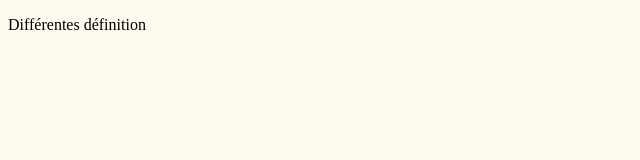
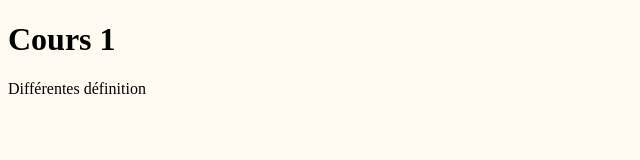
Before and after one commit to rockleebg/cours-1, a plain HTML site: page index.html in a window 1280 px wide. Shown: the whole page, without its empty margins (0-640 px from the left). Drawn offline with Linux system fonts and the light colour scheme.

Commit message:
Update index.html

```diff
--- a/index.html
+++ b/index.html
@@ -11,7 +11,9 @@
     </style>
   </head>
   <body>
-
+  <h1>
+    Cours 1
+  </h1>
   <p>Différentes définition
   </p>
   </body>
```
